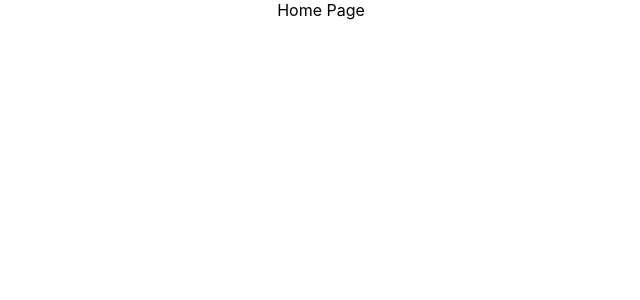
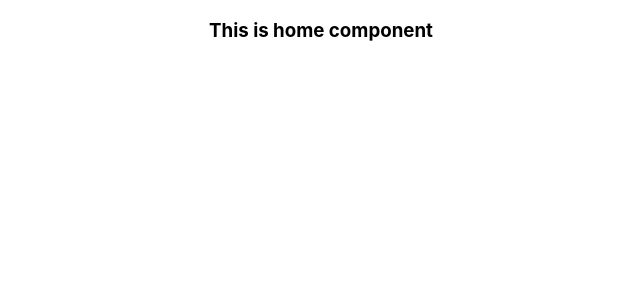
Before and after one commit to AlAminMiah4274/reactRouterExplore, a React (Create React App) app: page /home in a window 1280 px wide. Shown: the top 300 px of the page, without its empty margins (319-959 px from the left). Built offline with nearby package versions, Linux system fonts and the light colour scheme.

Commit message:
created about component

```diff
--- a/src/App.js
+++ b/src/App.js
@@ -1,10 +1,11 @@
 import { createBrowserRouter, RouterProvider } from 'react-router-dom';
 import './App.css';
+import Home from './components/Home/Home';
 
 function App() {
   const router = createBrowserRouter([
     { path: '/', element: <div>This is default page</div> },
-    { path: '/home', element: <div>Home Page</div> },
+    { path: '/home', element: <Home></Home> },
     { path: 'about', element: <div>This is about page</div> }
   ]);
   return (
--- a/src/components/Home/Home.js
+++ b/src/components/Home/Home.js
@@ -0,0 +1,11 @@
+import React from 'react';
+
+const Home = () => {
+    return (
+        <div>
+            <h3>This is home component</h3>
+        </div>
+    );
+};
+
+export default Home;
```
Also changed, not shown: src/components/About/About.js (added, +11 -0 lines).
